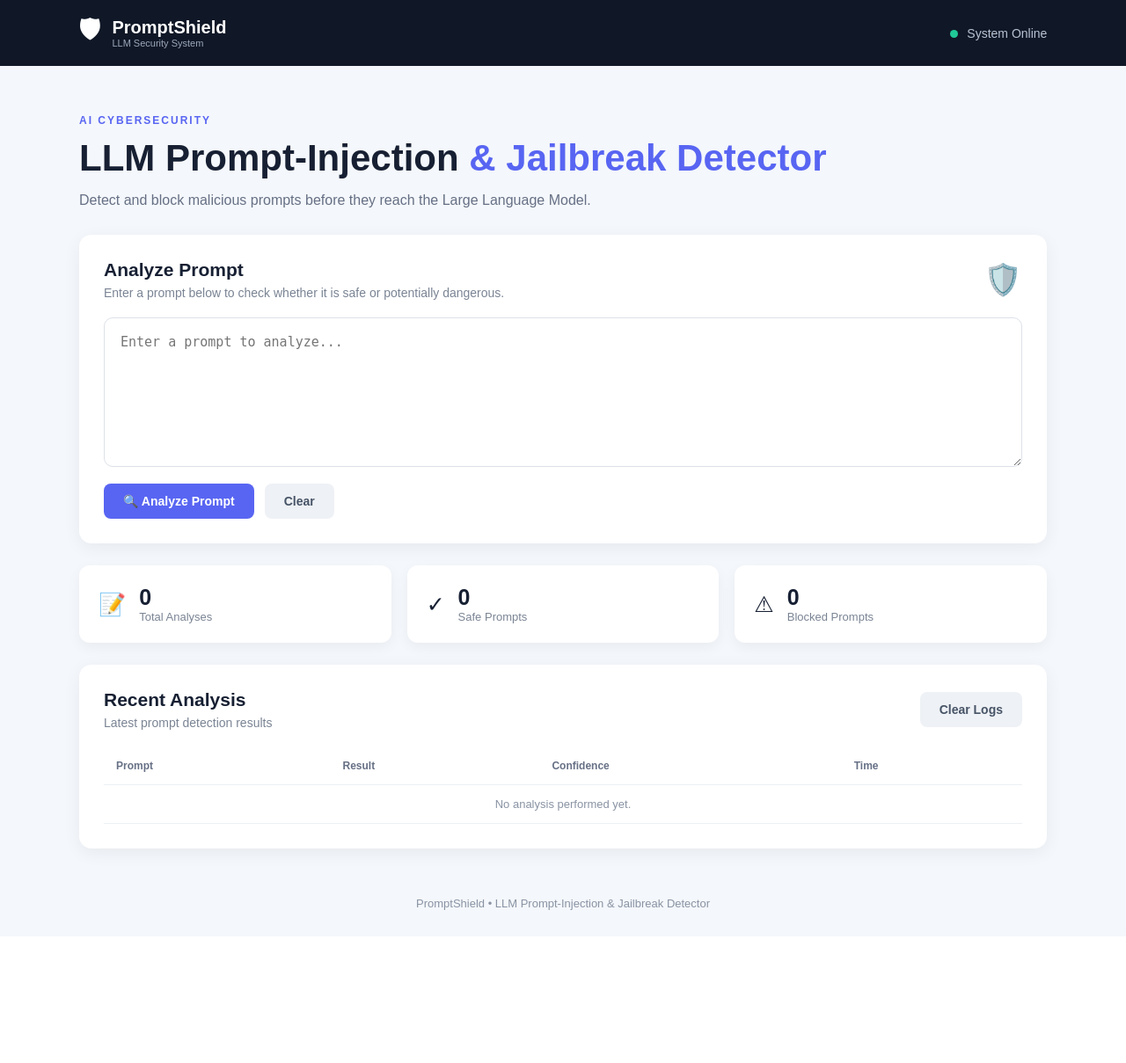
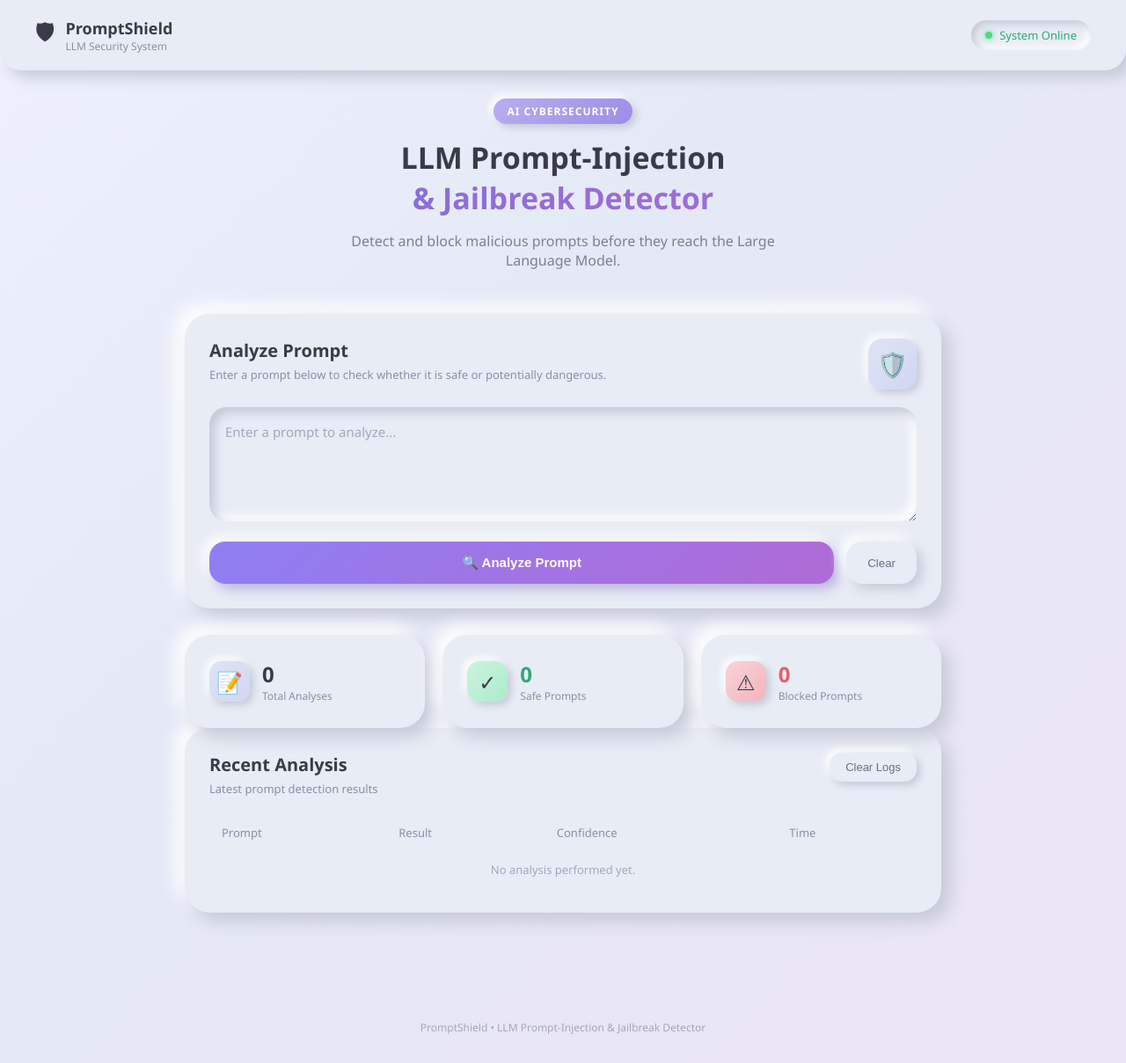
Before and after one commit to gunaseelan1826-ux/LLM_ingector_org, a Flask app: page / in a window 1280 px wide. Shown: the whole page at 88% size. Before the commit the page ends 1035 px from the top, so only its background shows below. Run offline with Flask 3, Linux system fonts and the light colour scheme; parts of the project's set-up code (start-up, migrations or seed data) failed here and were passed over.

Commit message:
Update UI: claymorphism theme with hover effects and spacing fix

```diff
--- a/static/style.css
+++ b/static/style.css
@@ -1,168 +1,242 @@
+/* PromptShield — Claymorphism Theme v2 (more color + hover polish) */
+
 * {
     box-sizing: border-box;
-    margin: 0;
-    padding: 0;
 }
 
 body {
-    font-family: Arial, sans-serif;
-    background: #f4f7fb;
-    color: #172033;
+    margin: 0;
+    min-height: 100vh;
+    font-family: 'Segoe UI', system-ui, sans-serif;
+    background: linear-gradient(135deg, #eef1fb 0%, #e4e9f7 40%, #ece4f7 100%);
+    color: #3a3a4a;
 }
 
+/* ===== Navbar ===== */
 .navbar {
-    height: 75px;
-    background: #101827;
-    color: white;
     display: flex;
+    justify-content: space-between;
     align-items: center;
-    justify-content: space-between;
-    padding: 0 7%;
+    padding: 18px 40px;
+    background: #e8ecf5;
+    box-shadow: 8px 8px 16px #c5c9d6, -8px -8px 16px #ffffff;
+    border-radius: 0 0 24px 24px;
 }
 
 .logo {
     display: flex;
     align-items: center;
     gap: 12px;
-}
-
-.logo span {
-    font-size: 30px;
+    font-size: 26px;
 }
 
 .logo h2 {
-    font-size: 20px;
+    margin: 0;
+    font-size: 18px;
+    color: #3a3a4a;
 }
 
 .logo p {
-    font-size: 11px;
-    color: #9ca8bb;
+    margin: 0;
+    font-size: 12px;
+    color: #8a8ea3;
 }
 
 .status {
-    font-size: 14px;
-    color: #b8c3d4;
+    display: flex;
+    align-items: center;
+    gap: 8px;
+    font-size: 13px;
+    color: #2fa876;
+    background: #e8ecf5;
+    padding: 8px 16px;
+    border-radius: 20px;
+    box-shadow: inset 4px 4px 8px #c5c9d6, inset -4px -4px 8px #ffffff;
 }
 
 .dot {
-    display: inline-block;
-    width: 9px;
-    height: 9px;
-    background: #20c997;
+    width: 8px;
+    height: 8px;
     border-radius: 50%;
-    margin-right: 6px;
+    background: #4ade80;
+    box-shadow: 0 0 6px #4ade80;
 }
 
+/* ===== Container ===== */
 .container {
-    width: 90%;
-    max-width: 1100px;
-    margin: auto;
+    max-width: 900px;
+    margin: 0 auto;
+    padding: 20px 20px 60px;
 }
 
+/* ===== Hero ===== */
 .hero {
-    padding: 55px 0 30px;
+    text-align: center;
+    margin-bottom: 50px;
 }
 
 .tag {
+    display: inline-block;
+    background: linear-gradient(135deg, #b9aef0, #9d8ce8);
+    box-shadow: 4px 4px 8px #c5c9d6, -4px -4px 8px #ffffff;
+    color: #ffffff;
+    padding: 6px 16px;
+    border-radius: 20px;
     font-size: 12px;
-    font-weight: bold;
-    letter-spacing: 2px;
-    color: #5865f2;
-    margin-bottom: 12px;
+    letter-spacing: 1px;
+    margin-bottom: 15px;
+    font-weight: 600;
 }
 
 .hero h1 {
-    font-size: 42px;
-    line-height: 1.15;
+    font-size: 34px;
+    color: #3a3a4a;
+    margin: 0 0 15px;
 }
 
 .hero h1 span {
-    color: #5865f2;
+    display: block;
+    background: linear-gradient(90deg, #7c6fd6, #b06ad6);
+    -webkit-background-clip: text;
+    background-clip: text;
+    color: transparent;
 }
 
 .description {
-    margin-top: 15px;
-    color: #667085;
-    font-size: 16px;
+    color: #7d7f92;
+    max-width: 500px;
+    margin: 0 auto;
 }
 
+/* ===== Clay Card Base ===== */
 .detector-card,
 .result-card,
+.stat-card,
 .logs-card {
-    background: white;
-    border-radius: 14px;
+    background: #e8ecf5;
+    border-radius: 28px;
+    box-shadow: 10px 10px 20px #c5c9d6, -10px -10px 20px #ffffff;
     padding: 28px;
-    margin-bottom: 25px;
-    box-shadow: 0 5px 20px rgba(0,0,0,0.06);
+    margin-bottom: 30px;
+    border: none;
+    transition: box-shadow 0.3s ease, transform 0.3s ease;
+}
+
+.detector-card:hover,
+.result-card:hover,
+.logs-card:hover {
+    box-shadow: 14px 14px 26px #bfc3d2, -14px -14px 26px #ffffff;
+    transform: translateY(-2px);
 }
 
 .card-header {
     display: flex;
     justify-content: space-between;
-    align-items: center;
+    align-items: flex-start;
     margin-bottom: 20px;
 }
 
 .card-header h2 {
-    font-size: 21px;
+    margin: 0 0 5px;
+    color: #3a3a4a;
+    font-size: 20px;
 }
 
 .card-header p {
-    color: #7a8494;
-    margin-top: 6px;
-    font-size: 14px;
+    margin: 0;
+    color: #8a8ea3;
+    font-size: 13px;
 }
 
 .shield-icon {
-    font-size: 35px;
+    font-size: 28px;
+    background: linear-gradient(135deg, #dfe4f7, #cfd6f0);
+    padding: 10px;
+    border-radius: 16px;
+    box-shadow: 4px 4px 8px #c5c9d6, -4px -4px 8px #ffffff;
 }
 
-textarea {
+/* ===== Textarea ===== */
+textarea#prompt {
     width: 100%;
-    min-height: 170px;
+    min-height: 130px;
+    background: #e8ecf5;
+    border: none;
+    border-radius: 20px;
     padding: 18px;
+    color: #3a3a4a;
+    font-size: 15px;
     resize: vertical;
-    border: 1px solid #dce1e8;
-    border-radius: 10px;
-    font-size: 15px;
     outline: none;
+    font-family: inherit;
+    box-shadow: inset 6px 6px 12px #c5c9d6, inset -6px -6px 12px #ffffff;
+    transition: box-shadow 0.25s ease;
 }
 
-textarea:focus {
-    border-color: #5865f2;
+textarea#prompt::placeholder {
+    color: #a3a7ba;
 }
 
+textarea#prompt:focus {
+    box-shadow: inset 6px 6px 12px #c5c9d6, inset -6px -6px 12px #ffffff, 0 0 0 3px rgba(124, 111, 214, 0.25);
+}
+
+/* ===== Actions ===== */
 .actions {
     display: flex;
-    gap: 12px;
-    margin-top: 15px;
-}
-
-button {
-    border: none;
-    border-radius: 8px;
-    padding: 12px 22px;
-    cursor: pointer;
-    font-size: 14px;
-    font-weight: bold;
+    gap: 14px;
+    margin-top: 18px;
 }
 
 #analyzeBtn {
-    background: #5865f2;
-    color: white;
+    flex: 1;
+    padding: 15px;
+    border: none;
+    border-radius: 18px;
+    background: linear-gradient(135deg, #8f7ff2, #b06ad6);
+    color: #fff;
+    font-size: 15px;
+    font-weight: 600;
+    cursor: pointer;
+    box-shadow: 6px 6px 14px #b9b3e0, -6px -6px 14px #ffffff;
+    transition: all 0.25s ease;
 }
 
 #analyzeBtn:hover {
-    background: #4752c4;
+    background: linear-gradient(135deg, #9d8ffa, #c07be6);
+    transform: translateY(-3px);
+    box-shadow: 9px 9px 20px #b9b3e0, -9px -9px 20px #ffffff;
 }
 
-.clear-btn,
-.clear-logs {
-    background: #eef1f5;
-    color: #475467;
+#analyzeBtn:active {
+    box-shadow: inset 4px 4px 10px #6a5ec2, inset -4px -4px 10px #8e81ea;
+    transform: translateY(0);
 }
 
-.hidden {
+.clear-btn {
+    padding: 15px 24px;
+    border: none;
+    border-radius: 18px;
+    background: #e8ecf5;
+    color: #6a6f85;
+    cursor: pointer;
+    box-shadow: 6px 6px 14px #c5c9d6, -6px -6px 14px #ffffff;
+    transition: all 0.25s ease;
+}
+
+.clear-btn:hover {
+    color: #e0616f;
+    transform: translateY(-3px);
+    box-shadow: 8px 8px 18px #c5c9d6, -8px -8px 18px #ffffff;
+}
+
+.clear-btn:active {
+    box-shadow: inset 4px 4px 10px #c5c9d6, inset -4px -4px 10px #ffffff;
+    transform: translateY(0);
+}
+
+/* ===== Result Card ===== */
+.result-card.hidden {
     display: none;
 }
 
@@ -170,296 +244,295 @@ button {
     display: flex;
     justify-content: space-between;
     align-items: center;
+    margin-bottom: 20px;
 }
 
 .result-label {
+    margin: 0 0 4px;
     font-size: 11px;
-    letter-spacing: 1.5px;
-    color: #7a8494;
+    letter-spacing: 1px;
+    color: #8a8ea3;
 }
 
 #resultTitle {
-    margin-top: 7px;
+    margin: 0;
+    font-size: 22px;
+}
+
+#resultTitle.safe {
+    color: #2fa876;
+}
+
+#resultTitle.danger {
+    color: #e0616f;
 }
 
 .result-icon {
-    width: 55px;
-    height: 55px;
+    width: 50px;
+    height: 50px;
     border-radius: 50%;
-    display: grid;
-    place-items: center;
-    background: #dff8ed;
-    color: #159570;
-    font-size: 28px;
+    display: flex;
+    align-items: center;
+    justify-content: center;
+    font-size: 20px;
+    background: #e8ecf5 !important;
+    box-shadow: 4px 4px 10px #c5c9d6, -4px -4px 10px #ffffff;
 }
 
+/* ===== Confidence ===== */
 .confidence-box {
-    margin-top: 25px;
+    margin-bottom: 20px;
 }
 
 .confidence-box > div:first-child {
     display: flex;
     justify-content: space-between;
     margin-bottom: 8px;
+    font-size: 14px;
+    color: #6a6f85;
 }
 
 .progress {
-    height: 10px;
-    background: #e9edf2;
+    width: 100%;
+    height: 12px;
     border-radius: 10px;
+    background: #e8ecf5;
+    box-shadow: inset 4px 4px 8px #c5c9d6, inset -4px -4px 8px #ffffff;
     overflow: hidden;
 }
 
 #progressBar {
     height: 100%;
     width: 0%;
-    background: #5865f2;
+    background: linear-gradient(90deg, #7c6fd6, #b06ad6);
+    border-radius: 10px;
+    transition: width 0.5s ease;
 }
 
-.patterns {
-    margin-top: 25px;
-}
-
+/* ===== Patterns ===== */
 .patterns h3 {
+    font-size: 14px;
+    color: #6a6f85;
     margin-bottom: 10px;
 }
 
 #patternList {
-    background: #f6f8fa;
-    padding: 13px;
-    border-radius: 8px;
-    color: #596579;
+    font-size: 14px;
+    line-height: 1.8;
+    color: #4a4a5a;
 }
 
 .warning {
     margin-top: 18px;
-    padding: 15px;
-    border-radius: 8px;
-    background: #fff0f0;
-    color: #c0392b;
+    padding: 16px;
+    background: linear-gradient(135deg, #f9e4e6, #f3d4d8);
+    border-radius: 18px;
+    color: #c1394a;
     font-size: 14px;
+    box-shadow: inset 3px 3px 8px #e0c2c6, inset -3px -3px 8px #ffffff;
 }
 
+.warning.hidden {
+    display: none;
+}
+
+/* ===== Stats ===== */
 .stats {
     display: grid;
     grid-template-columns: repeat(3, 1fr);
-    gap: 18px;
-    margin-bottom: 25px;
+    gap: 20px;
 }
 
 .stat-card {
-    background: white;
-    padding: 22px;
-    border-radius: 12px;
     display: flex;
-    gap: 15px;
     align-items: center;
-    box-shadow: 0 5px 15px rgba(0,0,0,0.05);
+    gap: 14px;
+    margin-bottom: 0;
+    cursor: default;
+}
+
+.stat-card:hover {
+    box-shadow: 14px 14px 26px #bfc3d2, -14px -14px 26px #ffffff;
+    transform: translateY(-3px);
 }
 
 .stat-card span {
-    font-size: 25px;
+    font-size: 24px;
+    background: linear-gradient(135deg, #dfe4f7, #cfd6f0);
+    width: 46px;
+    height: 46px;
+    display: flex;
+    align-items: center;
+    justify-content: center;
+    border-radius: 14px;
+    box-shadow: 4px 4px 8px #c5c9d6, -4px -4px 8px #ffffff;
 }
 
 .stat-card h3 {
-    font-size: 25px;
+    margin: 0;
+    font-size: 24px;
+    color: #3a3a4a;
 }
 
 .stat-card p {
-    color: #7a8494;
+    margin: 0;
+    font-size: 12px;
+    color: #8a8ea3;
+}
+
+.safe-stat span {
+    background: linear-gradient(135deg, #cdf3df, #a9ecc9);
+}
+
+.safe-stat h3 {
+    color: #2fa876;
+}
+
+.danger-stat span {
+    background: linear-gradient(135deg, #f9d3d7, #f3b4bb);
+}
+
+.danger-stat h3 {
+    color: #e0616f;
+}
+
+/* ===== Logs ===== */
+.clear-logs {
+    padding: 9px 18px;
+    border-radius: 14px;
+    border: none;
+    background: #e8ecf5;
+    color: #6a6f85;
+    cursor: pointer;
     font-size: 13px;
+    box-shadow: 4px 4px 8px #c5c9d6, -4px -4px 8px #ffffff;
+    transition: all 0.2s ease;
+}
+
+.clear-logs:hover {
+    color: #e0616f;
+    transform: translateY(-2px);
+}
+
+.clear-logs:active {
+    box-shadow: inset 3px 3px 6px #c5c9d6, inset -3px -3px 6px #ffffff;
+    transform: translateY(0);
 }
 
 .table-container {
     overflow-x: auto;
+    border-radius: 18px;
 }
 
 table {
     width: 100%;
     border-collapse: collapse;
-}
-
-th,
-td {
-    text-align: left;
-    padding: 14px;
-    border-bottom: 1px solid #edf0f4;
     font-size: 13px;
 }
 
-th {
-    color: #667085;
-    font-size: 12px;
+thead th {
+    text-align: left;
+    padding: 12px 14px;
+    color: #8a8ea3;
+    font-weight: 500;
 }
 
-.safe {
-    color: #159570;
-    font-weight: bold;
+tbody tr {
+    transition: background 0.2s ease;
 }
 
-.danger {
-    color: #d64545;
-    font-weight: bold;
+tbody tr:hover td {
+    background: #dfe4f5;
 }
 
-.empty {
-    text-align: center;
-    color: #8993a3;
+tbody td {
+    padding: 12px 14px;
+    color: #4a4a5a;
+    background: #e8ecf5;
 }
 
+tbody tr:first-child td {
+    border-radius: 14px 14px 0 0;
+}
+
+tbody .empty {
+    text-align: center;
+    color: #a3a7ba;
+}
+
+td .danger {
+    color: #e0616f;
+    font-weight: 600;
+}
+
+td .safe {
+    color: #2fa876;
+    font-weight: 600;
+}
+
+/* ===== Footer ===== */
 footer {
     text-align: center;
-    padding: 30px;
-    color: #8993a3;
-    font-size: 13px;
+    padding: 20px;
+    font-size: 12px;
+    color: #a3a7ba;
 }
 
-@media (max-width: 700px) {
-
-    .hero h1 {
-        font-size: 30px;
-    }
-
-    .stats {
-        grid-template-columns: 1fr;
-    }
-
-    .navbar {
-        padding: 0 4%;
-    }
-
-    .status {
-        display: none;
-    }
-}
-/* ================================
-   DANGER RUBBER STAMP
-================================ */
-
+/* ===== Danger Stamp ===== */
 .danger-stamp {
     position: fixed;
     top: 50%;
     left: 50%;
-
-    transform: translate(-50%, -50%) scale(3) rotate(-12deg);
-
-    width: 300px;
-
-    z-index: 99999;
-
+    transform: translate(-50%, -50%) scale(0.7) rotate(-15deg);
+    opacity: 0;
     pointer-events: none;
-
-    opacity: 0;
-
-    display: none;
-
+    z-index: 999;
     text-align: center;
 }
 
-
-/* Warning image */
+.danger-stamp.show {
+    animation: stampPop 1.2s ease forwards;
+}
 
 .danger-stamp img {
-    width: 280px;
-
-    display: block;
-
-    filter:
-        drop-shadow(0 0 15px #ff2020)
-        drop-shadow(0 0 35px #ff0000);
+    width: 180px;
+    filter: drop-shadow(6px 6px 12px rgba(224,97,111,0.4));
 }
 
-
-/* DANGER text */
-
 .danger-text {
-    position: absolute;
-
-    left: 50%;
-    bottom: 20px;
-
-    transform: translateX(-50%) rotate(-4deg);
-
-    font-size: 48px;
-
-    font-weight: 900;
-
-    letter-spacing: 5px;
-
-    color: #ff2020;
-
-    text-shadow:
-        3px 3px 0 #240000,
-        0 0 15px #ff0000;
-
-    font-family: Impact, Arial Black, sans-serif;
+    font-size: 28px;
+    font-weight: 800;
+    color: #e0616f;
+    letter-spacing: 4px;
 }
 
-
-/* Stamp animation */
-
-.danger-stamp.show {
-    display: block;
-
-    animation: dangerStamp 1.2s cubic-bezier(.17,.67,.35,1.3);
+@keyframes stampPop {
+    0% {
+        opacity: 0;
+        transform: translate(-50%, -50%) scale(0.5) rotate(-15deg);
+    }
+    15% {
+        opacity: 1;
+        transform: translate(-50%, -50%) scale(1.1) rotate(-8deg);
+    }
+    25% {
+        transform: translate(-50%, -50%) scale(1) rotate(-10deg);
+    }
+    85% {
+        opacity: 1;
+    }
+    100% {
+        opacity: 0;
+        transform: translate(-50%, -50%) scale(1) rotate(-10deg);
+    }
 }
 
-
-/* The actual STAMP movement */
-
-@keyframes dangerStamp {
-
-    0% {
-        opacity: 0;
-
-        transform:
-            translate(-50%, -50%)
-            scale(4)
-            rotate(-25deg);
+/* ===== Responsive ===== */
+@media (max-width: 600px) {
+    .stats {
+        grid-template-columns: 1fr;
     }
-
-    45% {
-        opacity: 1;
-
-        transform:
-            translate(-50%, -50%)
-            scale(0.85)
-            rotate(-12deg);
-    }
-
-    55% {
-        opacity: 1;
-
-        transform:
-            translate(-50%, -50%)
-            scale(1.08)
-            rotate(-12deg);
-    }
-
-    65% {
-        opacity: 1;
-
-        transform:
-            translate(-50%, -50%)
-            scale(0.98)
-            rotate(-12deg);
-    }
-
-    80% {
-        opacity: 1;
-
-        transform:
-            translate(-50%, -50%)
-            scale(1)
-            rotate(-12deg);
-    }
-
-    100% {
-        opacity: 0;
-
-        transform:
-            translate(-50%, -50%)
-            scale(1)
-            rotate(-12deg);
+    .navbar {
+        padding: 14px 20px;
     }
 }
```
